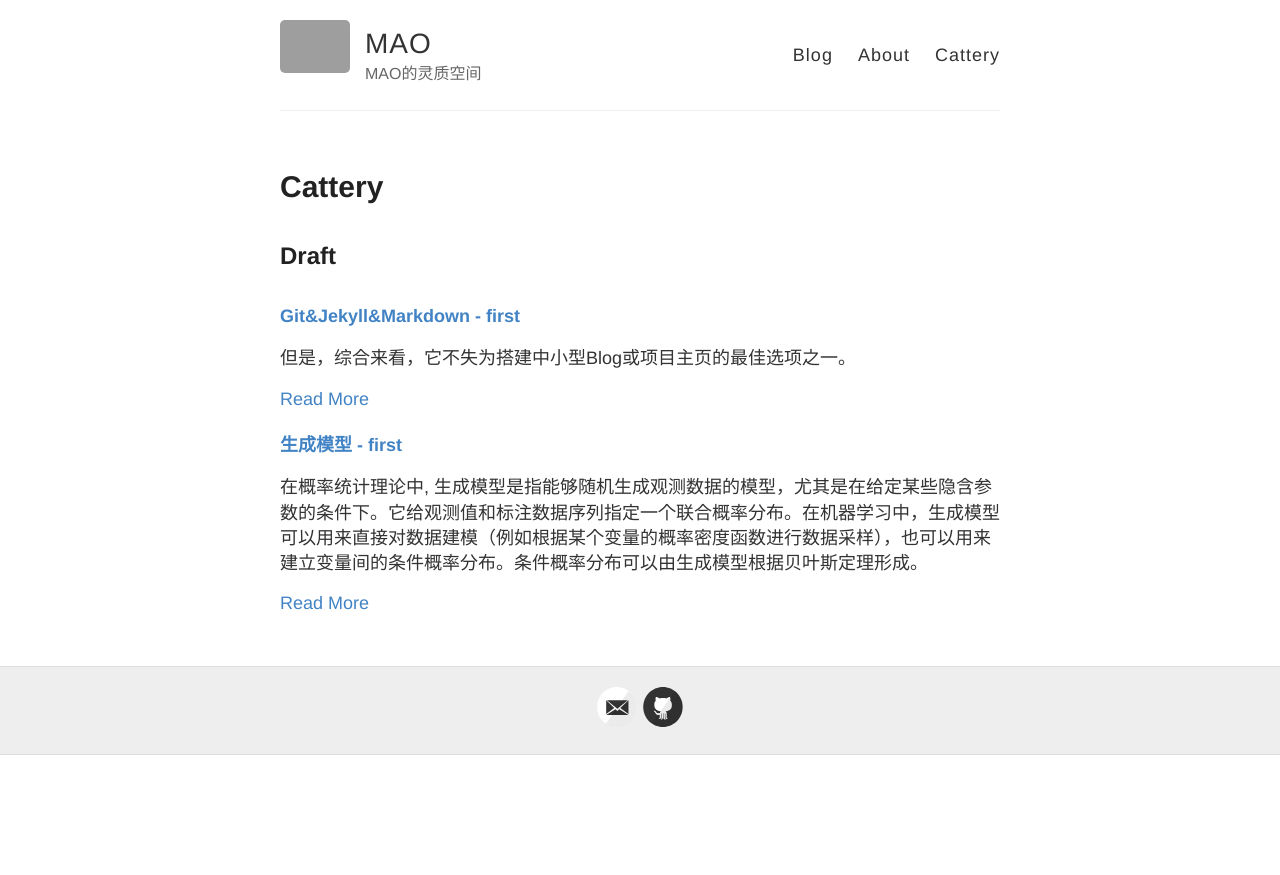
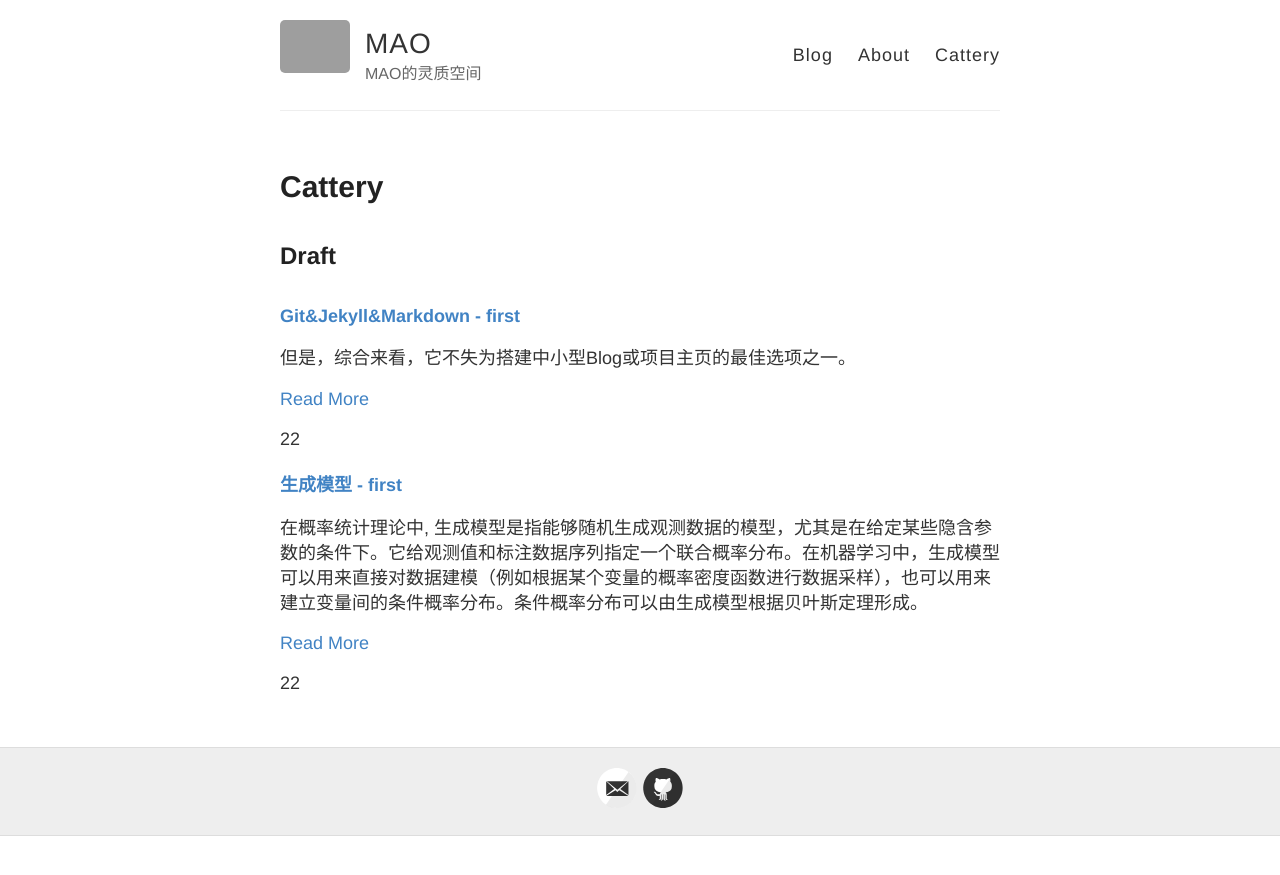
Before and after one commit to RuifMaxx/formalweb, a Jekyll site: the page built from cattery.md, in a window 1280 px wide. Shown: the top 875 px of the page. Built offline with Jekyll 4.4.1, drawn with Linux system fonts in a browser that asks for light colours; grey boxes are pictures that could not be loaded.

Commit message:
Update cattery.md

```diff
--- a/cattery.md
+++ b/cattery.md
@@ -15,6 +15,6 @@ permalink: /cattery/
    <div class="entry">
          {{ draft.excerpt }}
    </div>
-
    <a href="{{ draft.url }}" class="read-more">Read More</a>
+   <p>{{ 22 | markdownify }}</p>
 {% endfor %}
```
